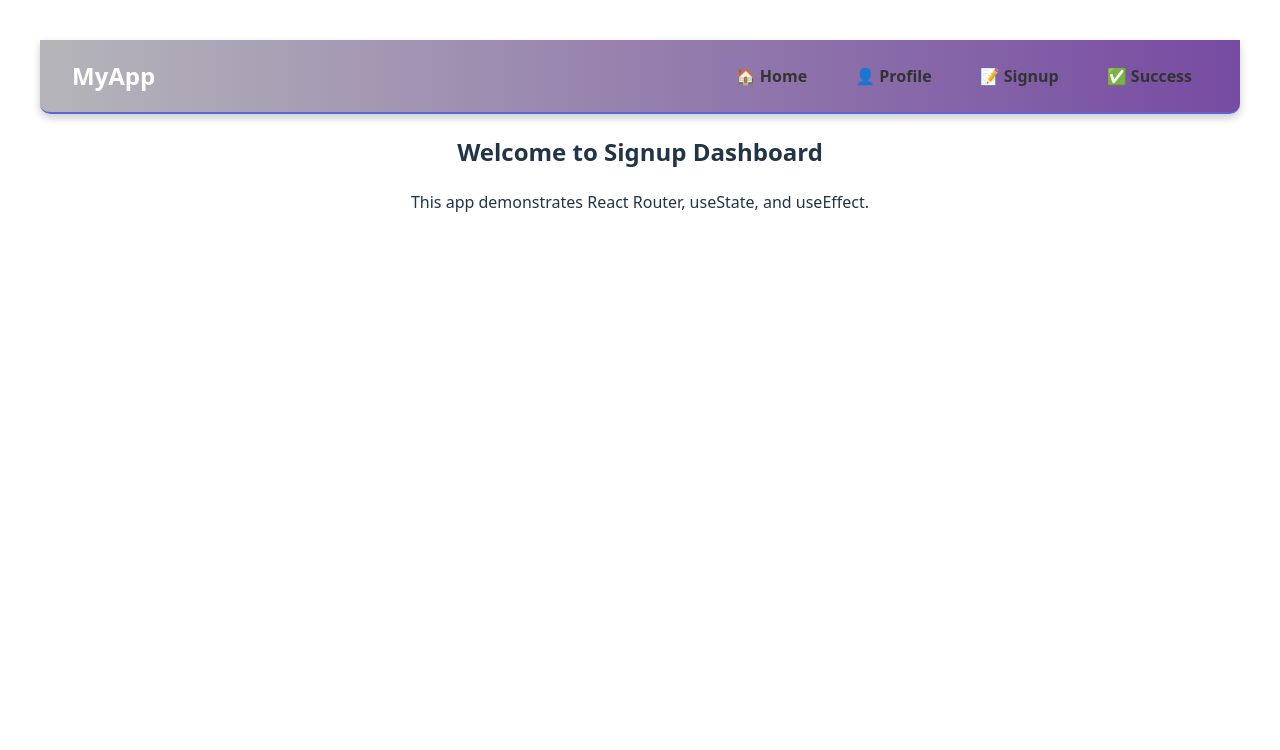
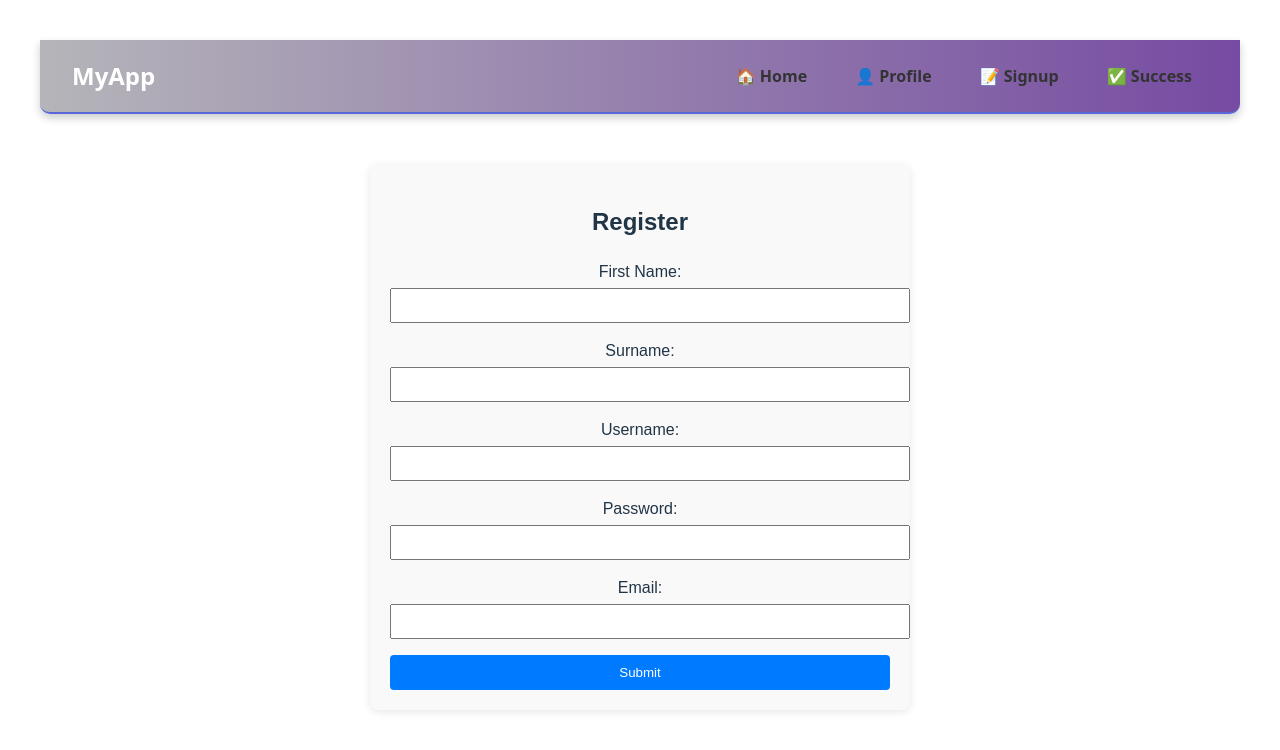
Before and after one commit to 20207722-bantigue/aptech1-midterm-exam, a React (Vite) app: page /Signup in a window 1280 px wide. Shown: the top 750 px of the page. Built offline with nearby package versions, Linux system fonts and the light colour scheme.

Commit message:
Implemented event handling & Implemented controlled form

```diff
--- a/src/App.jsx
+++ b/src/App.jsx
@@ -9,6 +9,11 @@ import { Routes, Route } from 'react-router';
 
 function App() {
   const [count, setCount] = useState(0)
+  const [users, setUsers] = useState([]);
+
+  const addUser = (userData) => {
+    setUsers(prev => [...prev, userData]);
+  };
 
   return (
     <>
@@ -19,7 +24,7 @@ function App() {
           <Routes>
             <Route path='/Home' element={<Home />}>Home</Route>
             <Route path='/Profile' element={<Profile />}>Profile</Route>
-            <Route path='/Signup' element={<Signup />}>Signup</Route>
+            <Route path='/Signup' element={<Signup addUser={addUser} />}>Signup</Route>
             <Route path='/Success' element={<Success />}>Success</Route>
           </Routes>
         </div>
--- a/src/pages/Signup.jsx
+++ b/src/pages/Signup.jsx
@@ -1,14 +1,51 @@
-import {useState, useEffect} from "react";
+import { useState } from "react";
+import { useNavigate } from 'react-router';
 
-const Signup = () => {
+
+const Signup = ({addUser}) => {
+    const [formData, setFormData] = useState({ FirstName: "", Surname: "", Username: "", Email: "", Password: "", course: "" });
+    const navigate = useNavigate();
+
+    const onSubmit = (e) => {
+        e.preventDefault();
+        addUser(formData);
+        navigate('/Success');
+    };
+
+    const onChange = (e) => {
+        const { name, value } = e.target;
+        setFormData(prev => ({ ...prev, [name]: value }));
+    };
     return (
-    <>
-    <div>
-        <h2>Welcome to Signup Dashboard</h2>
-        <p>This app demonstrates React Router, useState, and useEffect.</p>
-    </div>
-    </>
-    )
+        <div style={{ maxWidth: "500px", margin: "50px auto", padding: "20px", fontFamily: "Arial", backgroundColor: "#f9f9f9", borderRadius: "8px", boxShadow: "0 2px 8px rgba(0,0,0,0.1)" }}>
+            <h2 style={{ textAlign: "center", marginBottom: "20px" }}>Register</h2>
+            <form>
+                <div style={{ marginBottom: "16px" }}>
+                    <label>First Name:</label>
+                    <input type="text" name="FirstName" value={formData.FirstName} onChange={onChange} style={{ width: "100%", padding: "8px", marginTop: "4px" }} />
+                </div>
+                <div style={{ marginBottom: "16px" }}>
+                    <label>Surname:</label>
+                    <input type="text" name="Surname" value={formData.Surname} onChange={onChange} style={{ width: "100%", padding: "8px", marginTop: "4px" }} />
+                </div>
+                <div style={{ marginBottom: "16px" }}>
+                    <label>Username:</label>
+                    <input type="text" name="Username" value={formData.Username} onChange={onChange} style={{ width: "100%", padding: "8px", marginTop: "4px" }} />
+                </div>
+                <div style={{ marginBottom: "16px" }}>
+                    <label>Password:</label>
+                    <input type="password" name="Password" value={formData.Password} onChange={onChange} style={{ width: "100%", padding: "8px", marginTop: "4px" }} />
+                </div>
+                <div style={{ marginBottom: "16px" }}>
+                    <label>Email:</label>
+                    <input type="email" name="Email" value={formData.Email} onChange={onChange} style={{ width: "100%", padding: "8px", marginTop: "4px" }} />
+                </div>
+                <button type="submit" onClick={onSubmit} style={{ width: "100%", padding: "10px", backgroundColor: "#007bff", color: "#fff", border: "none", borderRadius: "4px", cursor: "pointer" }}>
+                    Submit
+                </button>
+            </form>
+        </div>
+    );
 }
 
 export default Signup;
```
